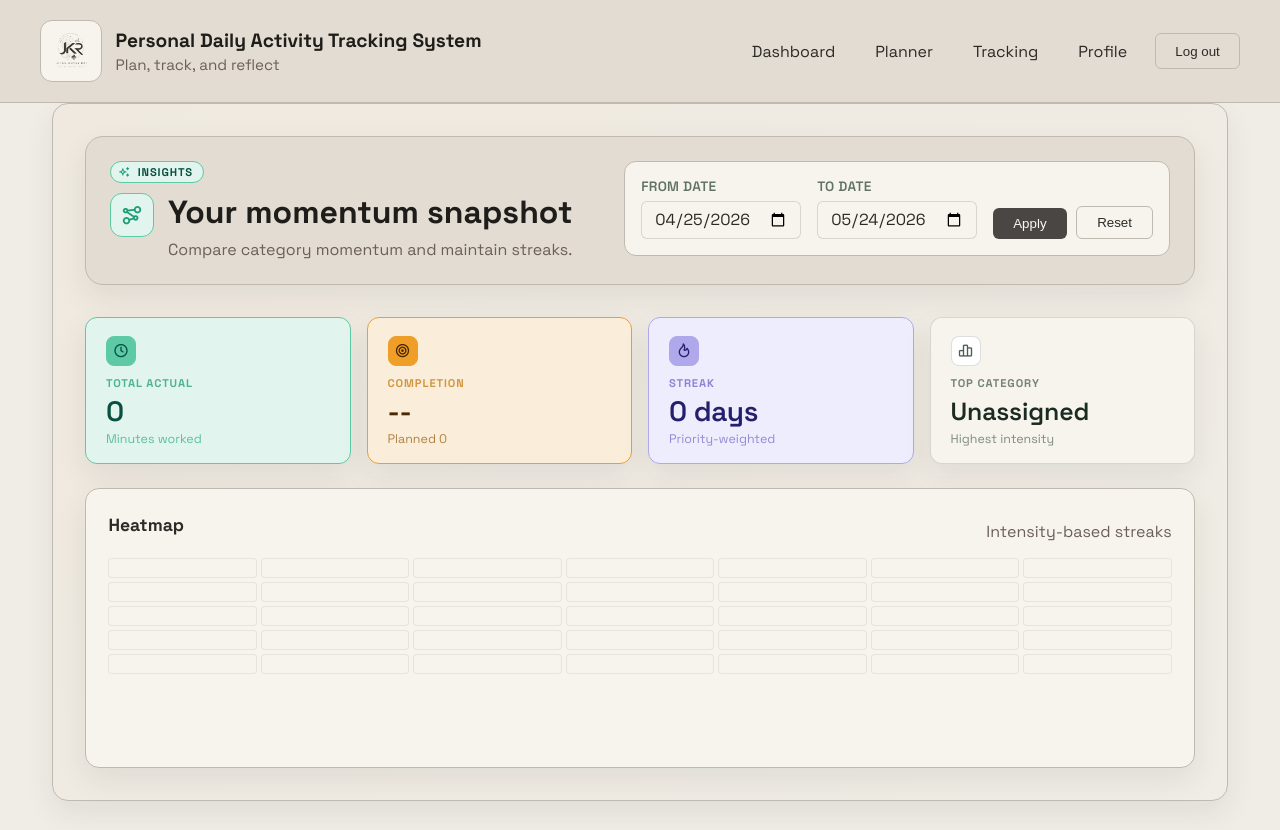
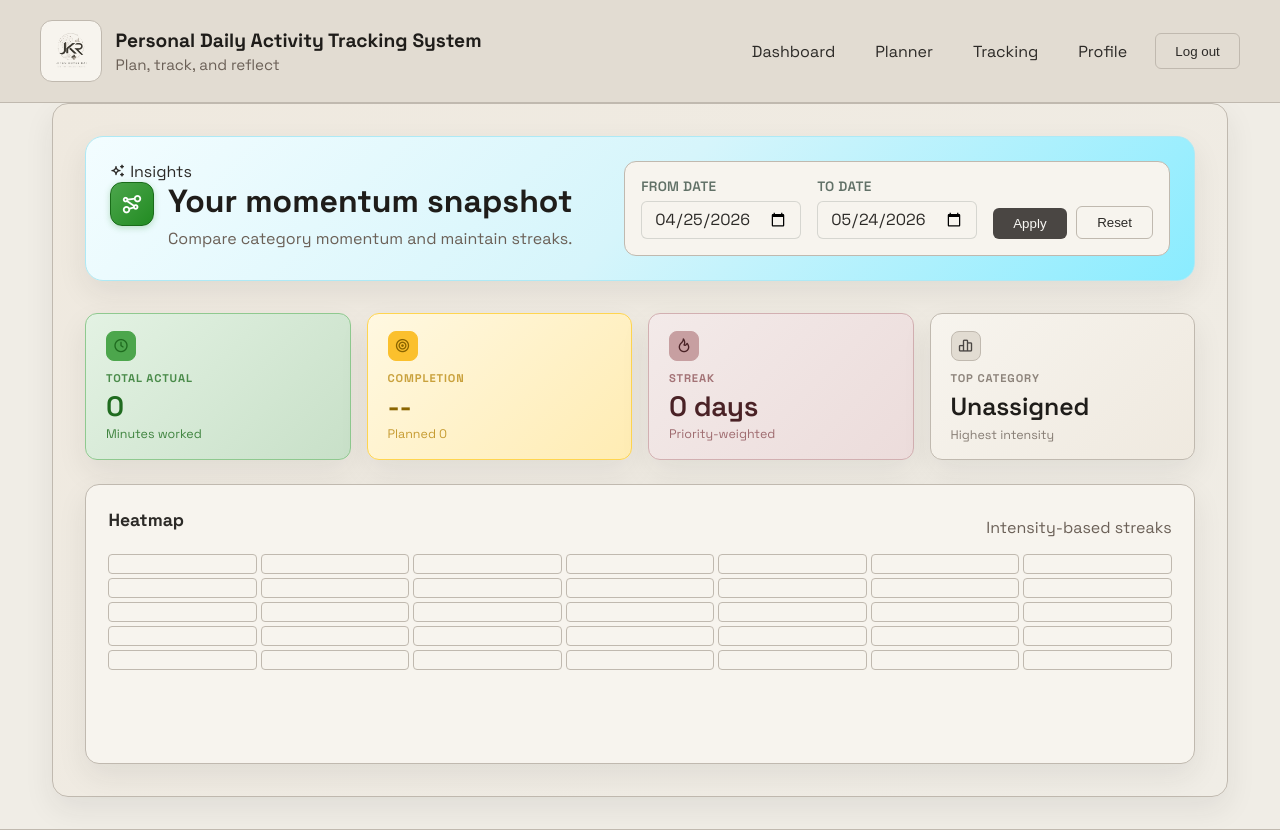
Before and after one commit to Jitenrai21/Personal_Daily_Activity_Tracking_System, a Django app: page /dashboard/ in a window 1280 px wide. Shown: the top 830 px of the page. Run offline with Django 5.2, Linux system fonts and the light colour scheme; the visitor is signed in with stand-in values (Sample User, id 1); data comes from the database, SQL or seed files in the repository; data that the repository does not hold is empty; some libraries are stand-ins or nearby versions.

Commit message:
dashboard UI

```diff
--- a/templates/analytics/dashboard.html
+++ b/templates/analytics/dashboard.html
@@ -10,7 +10,6 @@
   <section class="dashboard-shell fade-in page-shell">
     <header class="dashboard-header page-header surface-card">
       <div>
-        <span class="dashboard-eyebrow-pill">
           <i class="ti ti-sparkles" aria-hidden="true"></i>
           Insights
         </span>
@@ -68,6 +67,8 @@
       align-items: flex-start;
       gap: 2rem;
       flex-wrap: wrap;
+      background: linear-gradient(135deg, #f3fdff 0%, #d6f5fb 50%, #8aecff 100%);
+      border-color: #aee9f5;
     }
 
     .dashboard-filters {
@@ -132,15 +133,16 @@
     }
 
     /* ─── Header: eyebrow pill + title icon badge ────────────── */
-    /* Uses the same teal as the "Total actual" KPI card so the
-       header reads as the dashboard's primary accent. */
+    /* Uses the same forest green as the "Total actual" KPI card
+       and "Actual" bar gradient, so the header reads as the
+       dashboard's primary accent. */
     .dashboard-eyebrow-pill {
       display: inline-flex;
       align-items: center;
       gap: 6px;
-      background: #E1F5EE;
-      border: 1px solid #5DCAA5;
-      color: #085041;
+      background: #ffffff;
+      border: 1px solid #8fc98f;
+      color: #1a6b1a;
       font-size: 0.7rem;
       font-weight: 700;
       text-transform: uppercase;
@@ -152,7 +154,7 @@
 
     .dashboard-eyebrow-pill .ti {
       font-size: 0.8rem;
-      color: #1D9E75;
+      color: #228B22;
     }
 
     .dashboard-title-row {
@@ -165,17 +167,18 @@
       width: 44px;
       height: 44px;
       border-radius: 12px;
-      background: #E1F5EE;
-      border: 1px solid #5DCAA5;
+      background: linear-gradient(135deg, #4ca64c 0%, #228B22 100%);
+      border: 1px solid #1a6b1a;
       display: flex;
       align-items: center;
       justify-content: center;
       flex-shrink: 0;
+      box-shadow: 0 2px 6px rgba(34, 139, 34, 0.25);
     }
 
     .dashboard-title-icon .ti {
       font-size: 22px;
-      color: #1D9E75;
+      color: #ffffff;
     }
 
     /* ─── KPI cards ──────────────────────────────────────────── */
@@ -212,45 +215,45 @@
       border: 1px solid;
     }
 
-    /* Teal — actual / done output */
+    /* Forest green — actual / done output (matches "Actual" bar gradient) */
     .kpi-card--teal {
-      background: #E1F5EE;
-      border-color: #5DCAA5;
+      background: linear-gradient(135deg, #e3f2e3 0%, #c8e0c8 100%);
+      border-color: #8fc98f;
     }
-    .kpi-card--teal .kpi-label { color: #1D9E75; }   /* mid-teal  */
-    .kpi-card--teal .kpi-value { color: #085041; }   /* deep teal — highest contrast */
-    .kpi-card--teal .kpi-foot  { color: #3AB389; }   /* lighter teal — recedes */
-    .kpi-card--teal .kpi-icon  { background: #5DCAA5; border-color: #5DCAA5; color: #085041; }
+    .kpi-card--teal .kpi-label { color: #1a6b1a; }   /* mid-green  */
+    .kpi-card--teal .kpi-value { color: #1F6B1F; }   /* deep green — highest contrast */
+    .kpi-card--teal .kpi-foot  { color: #1a6b1a; }   /* mid-green — recedes */
+    .kpi-card--teal .kpi-icon  { background: #4ca64c; border-color: #4ca64c; color: #1F6B1F; }
 
-    /* Amber — planned targets / completion */
+    /* Amber-yellow — planned targets / completion (matches "Planned" bar gradient) */
     .kpi-card--amber {
-      background: #FAEEDA;
-      border-color: #EF9F27;
+      background: linear-gradient(135deg, #fff8e1 0%, #ffecb3 100%);
+      border-color: #ffd54f;
     }
-    .kpi-card--amber .kpi-label { color: #C47A10; }  /* mid-amber */
-    .kpi-card--amber .kpi-value { color: #4A2800; }  /* near-black amber — richest tone */
-    .kpi-card--amber .kpi-foot  { color: #A06520; }  /* warm amber-brown — recedes */
-    .kpi-card--amber .kpi-icon  { background: #EF9F27; border-color: #EF9F27; color: #4A2800; }
+    .kpi-card--amber .kpi-label { color: #b8860b; }  /* mid-amber */
+    .kpi-card--amber .kpi-value { color: #8a6500; }  /* deep amber — richest tone */
+    .kpi-card--amber .kpi-foot  { color: #b8860b; }  /* mid-amber — recedes */
+    .kpi-card--amber .kpi-icon  { background: #fbc02d; border-color: #fbc02d; color: #8a6500; }
 
-    /* Purple — streaks / momentum */
+    /* Mauve — streaks / momentum */
     .kpi-card--purple {
-      background: #EEEDFE;
-      border-color: #AFA9EC;
+      background: linear-gradient(135deg, #f3eae9 0%, #ecdcdb 100%);
+      border-color: #d2afb1;
     }
-    .kpi-card--purple .kpi-label { color: #6B63CC; }  /* mid-purple */
-    .kpi-card--purple .kpi-value { color: #25206B; }  /* deep indigo — max contrast */
-    .kpi-card--purple .kpi-foot  { color: #7A73C8; }  /* lighter purple — recedes */
-    .kpi-card--purple .kpi-icon  { background: #AFA9EC; border-color: #AFA9EC; color: #25206B; }
+    .kpi-card--purple .kpi-label { color: #8a4d52; }  /* mid-mauve */
+    .kpi-card--purple .kpi-value { color: #4a2226; }  /* deep mauve — max contrast */
+    .kpi-card--purple .kpi-foot  { color: #8a4d52; }  /* mid-mauve — recedes */
+    .kpi-card--purple .kpi-icon  { background: #c79fa1; border-color: #c79fa1; color: #4a2226; }
 
     /* Neutral — descriptive / top category */
     .kpi-card--neutral {
-      background: var(--surface-soft, #f6f7f6);
-      border-color: rgba(28, 43, 34, 0.15);
+      background: linear-gradient(135deg, #f7f4ee 0%, #efe9df 100%);
+      border-color: var(--border-color, #c0b9af);
     }
-    .kpi-card--neutral .kpi-label { color: #4A5E51; }  /* medium forest */
-    .kpi-card--neutral .kpi-value { color: #1c2b22; }  /* darkest — anchors the card */
-    .kpi-card--neutral .kpi-foot  { color: #617167; }  /* muted — recedes */
-    .kpi-card--neutral .kpi-icon  { background: var(--surface-card, #ffffff); border-color: rgba(28, 43, 34, 0.15); color: #4A5E51; }
+    .kpi-card--neutral .kpi-label { color: var(--accent-color, #6b6057); }
+    .kpi-card--neutral .kpi-value { color: var(--dashboard-ink, #1f1d1a); }
+    .kpi-card--neutral .kpi-foot  { color: var(--accent-color, #6b6057); }
+    .kpi-card--neutral .kpi-icon  { background: var(--main-color, #e2dcd2); border-color: var(--border-color, #c0b9af); color: var(--cta-color, #4a4643); }
 
     /* Typography inside KPI cards */
     .kpi-label {
@@ -285,11 +288,11 @@
       opacity: 0.8;
     }
 
-    /* Completion progress bar (inside amber KPI card) */
+    /* Completion progress bar (inside amber-yellow KPI card) */
     .kpi-progress-bar {
       height: 5px;
       border-radius: 3px;
-      background: rgba(133, 79, 11, 0.18);
+      background: rgba(184, 134, 11, 0.18);
       overflow: hidden;
       margin: 2px 0;
     }
@@ -297,7 +300,7 @@
     .kpi-progress-fill {
       height: 100%;
       border-radius: 3px;
-      background: #EF9F27;
+      background: #fbc02d;
       max-width: 100%;
       transition: width 0.4s ease;
     }
@@ -327,15 +330,15 @@
       font-size: 14px;
     }
 
-    /* Personal best → purple */
+    /* Personal best → mauve */
     .streak-badge--record {
-      background: #EEEDFE;
-      border-color: #AFA9EC;
-      color: #3C3489;
+      background: #f3eae9;
+      border-color: #d2afb1;
+      color: #4a2226;
     }
 
     .streak-badge--record .ti {
-      color: #7F77DD;
+      color: #b3697a;
       font-size: 14px;
     }
 
@@ -507,23 +510,23 @@
       background: var(--surface-soft-hover);
     }
 
-    /* ─── Heatmap — teal intensity ramp ──────────────────────── */
+    /* ─── Heatmap — forest green intensity ramp ──────────────── */
     /*
      * level-0  empty day   (neutral surface)
-     * level-1  low         #9FE1CB  teal-100
-     * level-2  moderate    #5DCAA5  teal-200
-     * level-3  high        #1D9E75  teal-400
-     * level-4  peak        #0F6E56  teal-600
+     * level-1  low         #c8e0c8  green-100
+     * level-2  moderate    #8fc98f  green-200
+     * level-3  high        #4ca64c  green-400
+     * level-4  peak        #228B22  green-600
      */
     .heatmap-cell.level-0 {
-      background: var(--surface-soft, #f6f7f6);
-      border: 1px solid rgba(28, 43, 34, 0.08);
+      background: var(--surface-soft, #f7f4ee);
+      border: 1px solid var(--border-color, #c0b9af);
     }
 
-    .heatmap-cell.level-1 { background: #9FE1CB; border: 1px solid #5DCAA5; }
-    .heatmap-cell.level-2 { background: #5DCAA5; border: 1px solid #1D9E75; }
-    .heatmap-cell.level-3 { background: #1D9E75; border: 1px solid #0F6E56; }
-    .heatmap-cell.level-4 { background: #0F6E56; border: 1px solid #085041; }
+    .heatmap-cell.level-1 { background: #c8e0c8; border: 1px solid #8fc98f; }
+    .heatmap-cell.level-2 { background: #8fc98f; border: 1px solid #4ca64c; }
+    .heatmap-cell.level-3 { background: #4ca64c; border: 1px solid #228B22; }
+    .heatmap-cell.level-4 { background: #228B22; border: 1px solid #1a6b1a; }
 
     /* ─── Empty state ────────────────────────────────────────── */
     .empty-state {
@@ -667,9 +670,17 @@
       if (!categorySeries) return;
 
       const chartPalette = {
-        actual:  "#1D9E75", /* teal-400 — matches KPI card tint */
-        planned: "#EF9F27", /* amber-400 — matches KPI card tint */
+        actual:  { top: "#3CB371", bottom: "#1F6B1F" }, /* forest green gradient */
+        planned: { top: "#FFD54F", bottom: "#F0A500" }, /* amber-yellow gradient */
       };
+
+      function makeBarGradient(ctx, chartArea, colors) {
+        if (!chartArea) return colors.bottom;
+        const gradient = ctx.createLinearGradient(0, chartArea.top, 0, chartArea.bottom);
+        gradient.addColorStop(0, colors.top);
+        gradient.addColorStop(1, colors.bottom);
+        return gradient;
+      }
 
       categorySeries.forEach((series) => {
         const formattedDailyLabels = series.labels.map(formatDailyLabel);
@@ -681,7 +692,7 @@
               {
                 label: "Actual",
                 data: series.actual,
-                backgroundColor: chartPalette.actual,
+                backgroundColor: (context) => makeBarGradient(context.chart.ctx, context.chart.chartArea, chartPalette.actual),
                 borderRadius: 4,
                 categoryPercentage: 0.72,
                 barPercentage: 0.88,
@@ -690,7 +701,7 @@
               {
                 label: "Planned",
                 data: series.planned,
-                backgroundColor: chartPalette.planned,
+                backgroundColor: (context) => makeBarGradient(context.chart.ctx, context.chart.chartArea, chartPalette.planned),
                 borderRadius: 4,
                 categoryPercentage: 0.72,
                 barPercentage: 0.88,
@@ -715,6 +726,16 @@
                   color: "#617167",
                   usePointStyle: true,
                   pointStyle: "circle",
+                  generateLabels(chart) {
+                    const legendColors = [chartPalette.actual.bottom, chartPalette.planned.bottom];
+                    return chart.data.datasets.map((dataset, i) => ({
+                      text: dataset.label,
+                      fillStyle: legendColors[i],
+                      strokeStyle: legendColors[i],
+                      pointStyle: "circle",
+                      datasetIndex: i,
+                    }));
+                  },
                 },
               },
               tooltip: {
```
